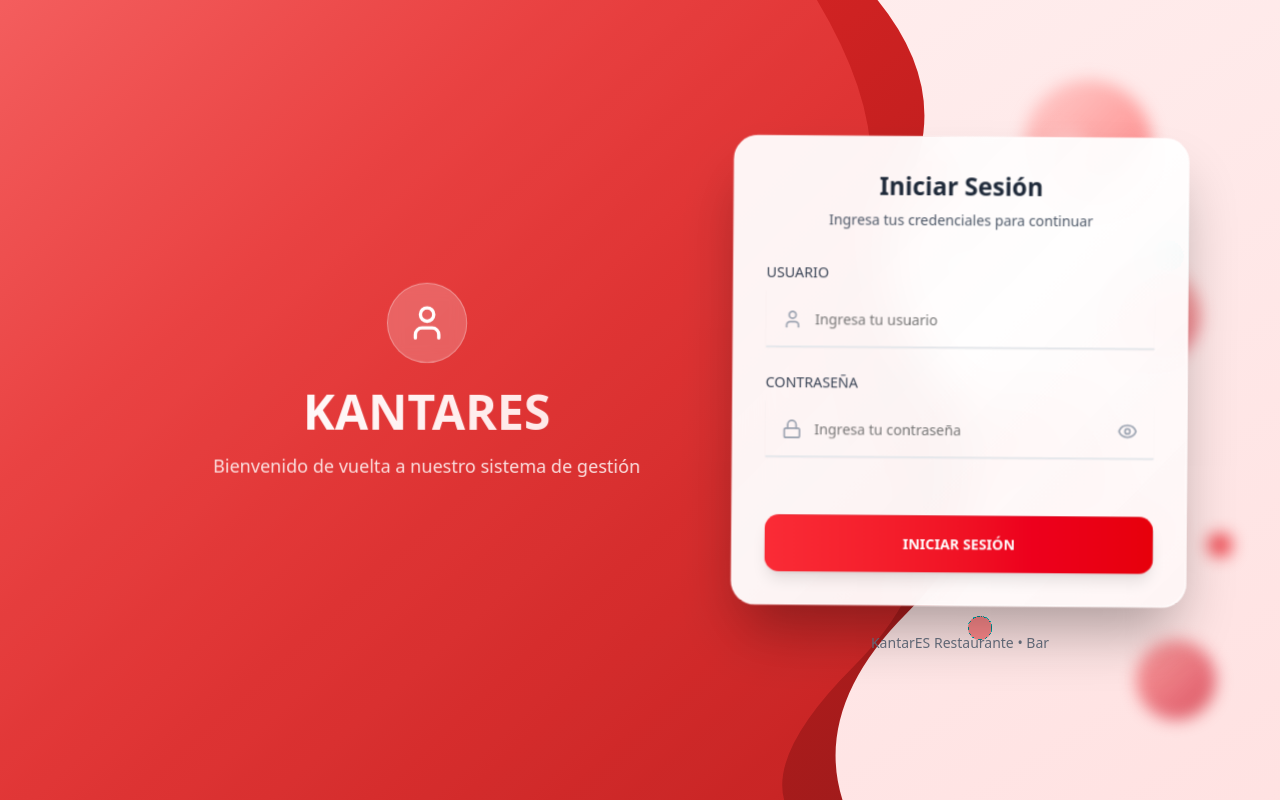
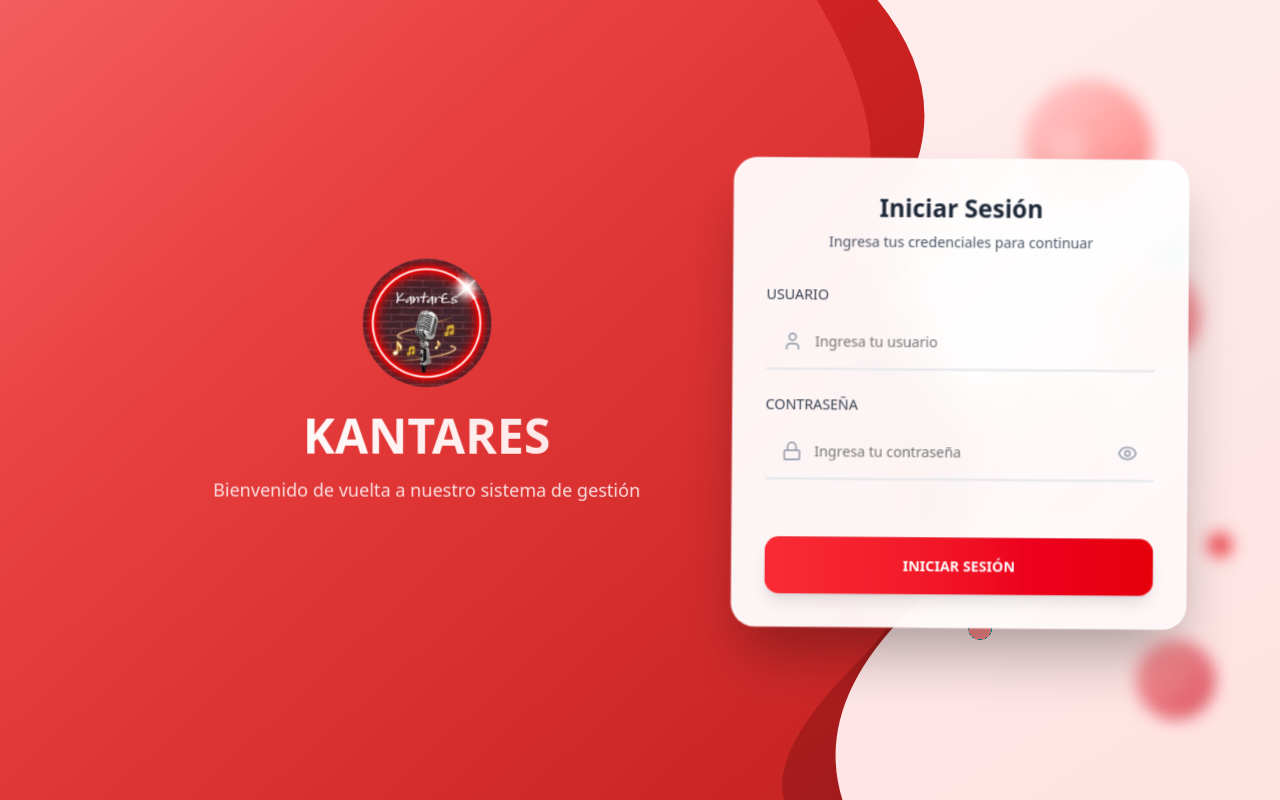
Before and after one commit to EmilioM092611/KantarEs, a Next.js app in the folder FRONTEND/: page / in a window 1280 px wide. Built offline with nearby package versions, Linux system fonts and the light colour scheme.

Commit message:
Cambios en el login
Los cambios del login constan en lo siguiente:
-Cambios en las credenciales.
-Inserción del logo en el icono de la parte izquierda.

```diff
--- /dev/null
+++ b/FRONTEND/app/finanzas/reportes/layout.tsx
@@ -0,0 +1,29 @@
+"use client"
+
+import type React from "react"
+import { Sidebar } from "@/components/sidebar"
+import { useState, useEffect } from "react"
+
+export default function ReportesLayout({
+  children,
+}: {
+  children: React.ReactNode
+}) {
+  const [collapsed, setCollapsed] = useState(false)
+
+  useEffect(() => {
+    const handleSidebarToggle = (event: CustomEvent) => {
+      setCollapsed(event.detail.collapsed)
+    }
+
+    window.addEventListener("sidebarToggle", handleSidebarToggle as EventListener)
+    return () => window.removeEventListener("sidebarToggle", handleSidebarToggle as EventListener)
+  }, [])
+
+  return (
+    <div className="min-h-screen bg-gray-50">
+      <Sidebar />
+      <main className={`transition-all duration-300 ${collapsed ? "ml-20" : "ml-72"}`}>{children}</main>
+    </div>
+  )
+}
--- a/FRONTEND/app/page.tsx
+++ b/FRONTEND/app/page.tsx
@@ -24,10 +24,10 @@ export default function LoginPage() {
     setError("")
     setIsLoading(true)
 
-    if (username === "rodo" && password === "rodo123") {
+    if (username === "Kantares" && password === "Kantares2025") {
       setAuth({
-        username: "rodo",
-        name: "Rodolfo",
+        username: "Kantares",
+        name: "Kantares",
         role: "admin",
       })
 
@@ -141,8 +141,12 @@ export default function LoginPage() {
         <div className="text-center text-white max-w-md animate-slide-in-left animate-content-breathe">
           <FadeIn delay={0.2}>
             <div className="mb-8">
-              <div className="w-20 h-20 bg-white/20 backdrop-blur-sm rounded-full flex items-center justify-center mx-auto mb-6 border border-white/30">
-                <User className="w-10 h-10 text-white" />
+              <div className="w-32 h-32 mx-auto mb-6 relative">
+                <img
+                  src="/kantares-logo.jpg"
+                  alt="Kantares Logo"
+                  className="w-full h-full object-cover rounded-full"
+                />
               </div>
               <h1 className="text-5xl font-bold mb-4 bg-gradient-to-r from-white to-red-100 bg-clip-text text-transparent">
                 KANTARES
@@ -236,10 +240,6 @@ export default function LoginPage() {
                 </form>
               </div>
             </div>
-
-            <div className="mt-6 text-center">
-              <p className="text-sm text-gray-500">KantarES Restaurante • Bar</p>
-            </div>
           </FadeIn>
         </div>
       </div>
--- a/FRONTEND/components/sidebar.tsx
+++ b/FRONTEND/components/sidebar.tsx
@@ -5,7 +5,7 @@ import Link from "next/link"
 import { usePathname } from "next/navigation"
 import { cn } from "@/lib/utils"
 import { Button } from "@/components/ui/button"
-import { Avatar, AvatarFallback, AvatarImage } from "@/components/ui/avatar"
+import { Avatar, AvatarFallback } from "@/components/ui/avatar"
 import {
   Home,
   Users,
@@ -152,14 +152,13 @@ export function Sidebar() {
           )}
         >
           <Avatar className="h-10 w-10">
-            <AvatarImage src="/restaurant-manager-avatar.png" />
             <AvatarFallback className="!bg-red-800 !text-white text-sm font-semibold border border-red-600">
-              JP
+              KE
             </AvatarFallback>
           </Avatar>
           {!collapsed && (
             <div className="flex-1 min-w-0">
-              <p className="text-sm font-medium !text-white truncate">Juan Pérez</p>
+              <p className="text-sm font-medium !text-white truncate">KantarEs</p>
               <p className="text-xs !text-red-100 truncate">Administrador</p>
             </div>
           )}
```
